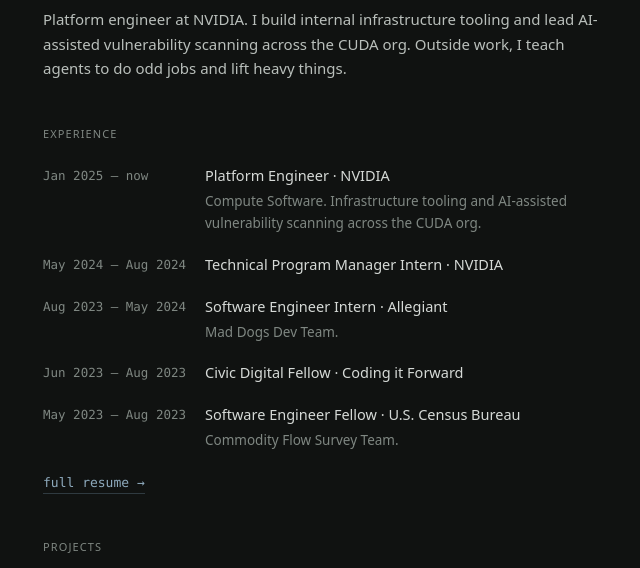
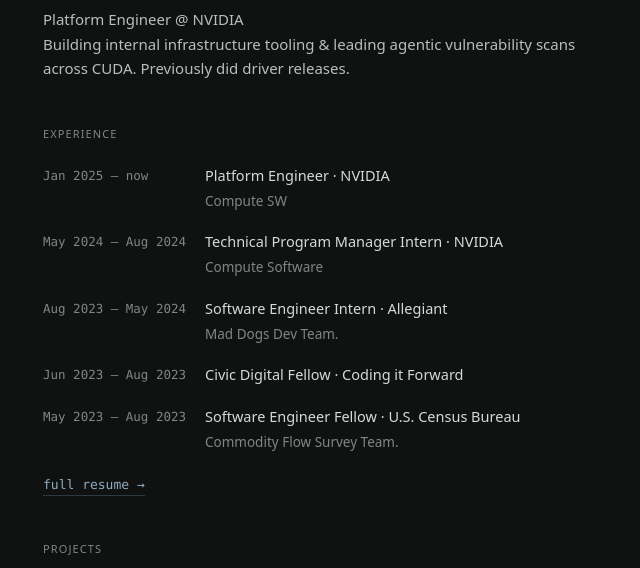
Before and after one commit to alam-zishan/alam-zishan.github.io, an Astro site: page / in a window 1280 px wide. Shown: the part 153-721 px from the top of the page, without its empty margins (319-959 px from the left). Built offline with nearby package versions, Linux system fonts and the light colour scheme; Astro itself is replaced by a stand-in of ours.

Commit message:
Bio: headline + new summary; team lines for NVIDIA roles
Signed off by: Alam Zishan

```diff
--- a/src/data/profile.ts
+++ b/src/data/profile.ts
@@ -4,7 +4,8 @@ export const profile = {
   name: 'Alam Zishan',
   handle: 'az03',
   title: 'Platform Engineer',
-  bio: 'Platform engineer at NVIDIA. I build internal infrastructure tooling and lead AI-assisted vulnerability scanning across the CUDA org. Outside work, I teach agents to do odd jobs and lift heavy things.',
+  headline: 'Platform Engineer @ NVIDIA',
+  bio: 'Building internal infrastructure tooling & leading agentic vulnerability scans across CUDA. Previously did driver releases.',
   location: '', // e.g. 'San Jose, CA'
   links: [
     { label: 'github', href: 'https://github.com/alam-zishan' },
@@ -29,7 +30,7 @@ export const experience: Job[] = [
     end: 'now',
     role: 'Platform Engineer',
     company: 'NVIDIA',
-    summary: 'Compute Software. Infrastructure tooling and AI-assisted vulnerability scanning across the CUDA org.',
+    summary: 'Compute SW',
     points: [],
   },
   {
@@ -37,6 +38,7 @@ export const experience: Job[] = [
     end: 'Aug 2024',
     role: 'Technical Program Manager Intern',
     company: 'NVIDIA',
+    summary: 'Compute Software',
     points: [],
   },
   {
--- a/src/layouts/Base.astro
+++ b/src/layouts/Base.astro
@@ -8,7 +8,7 @@ interface Props {
   description?: string;
 }
 
-const { title, description = profile.bio } = Astro.props;
+const { title, description = `${profile.headline}. ${profile.bio}` } = Astro.props;
 const pageTitle = title ? `${title} · ${profile.name}` : profile.name;
 
 const linkFor = (label: string) => profile.links.find((l) => l.label === label)?.href;
--- a/src/pages/index.astro
+++ b/src/pages/index.astro
@@ -12,7 +12,7 @@ const featured = (projects as Project[]).slice(0, 4);
 
 <Base>
   <h1>{profile.name}</h1>
-  <p class="lede">{profile.bio}</p>
+  <p class="lede">{profile.headline}<br />{profile.bio}</p>
 
   <h2 class="section">Experience</h2>
   <Experience jobs={experience} />
```
